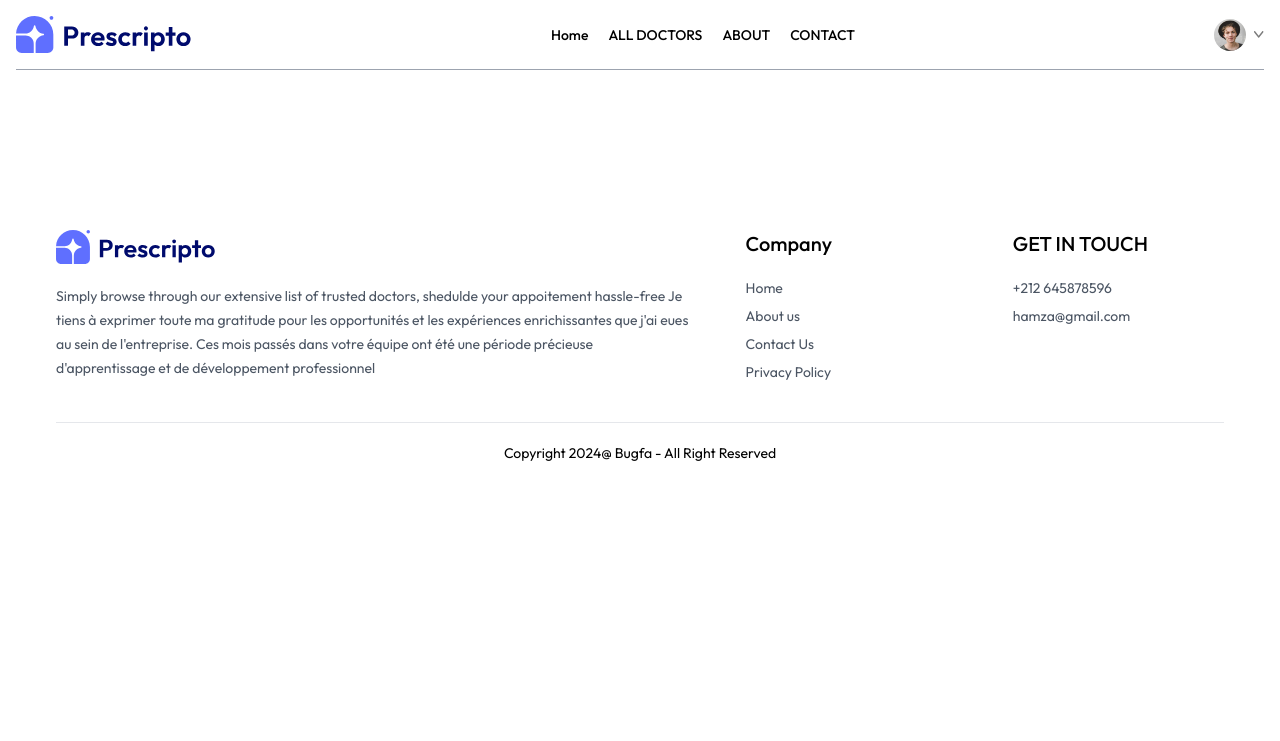
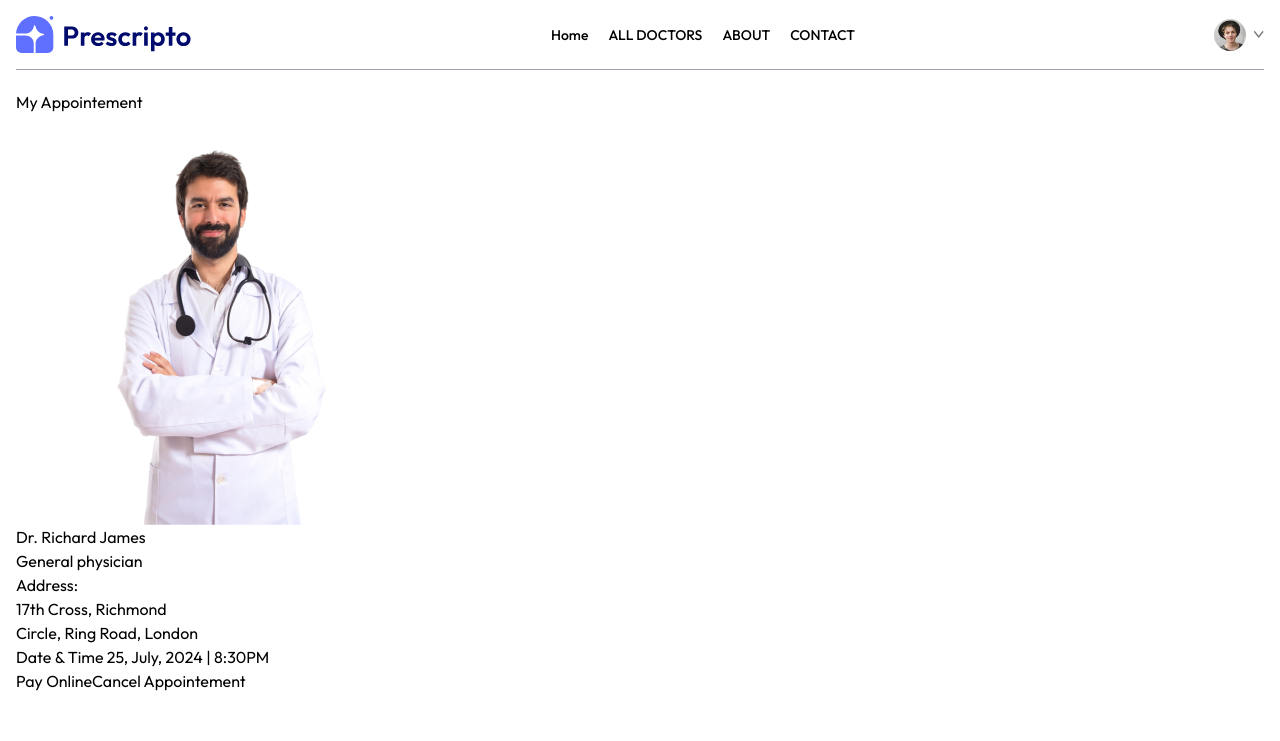
Before and after one commit to hamzarahmoun/doctor-appointement, a React (Vite) app in the folder frontend/: page /my-appointments in a window 1280 px wide. Shown: the top 741 px of the page. Built offline with nearby package versions, Linux system fonts and the light colour scheme.

Commit message:
my appointement structure

```diff
--- a/frontend/src/App.jsx
+++ b/frontend/src/App.jsx
@@ -22,7 +22,7 @@
         <Route path='/about' element={<About />} />
         <Route path='/login' element={<Login />} />
         <Route path='/my-profile' element={<MyProfile />} />
-        <Route path='/my-appointement' element={<MyAppointement />} />
+        <Route path='/my-appointments' element={<MyAppointement />} />
         <Route path='/appointement/:docId' element={<Appointement />} />
 
       </Routes>
--- a/frontend/src/pages/MyAppointement.jsx
+++ b/frontend/src/pages/MyAppointement.jsx
@@ -1,8 +1,37 @@
-import React from 'react'
+import React, { useContext } from 'react'
+import { AppContext } from '../context/AppContext'
+const MyAppointement = () => {
+  const { doctors } = useContext(AppContext)
+  return (
+    <div>
+      <p>My Appointement</p>
+      <div>
+        {doctors.slice(0, 2).map((item, index) => (
+          <div key={index}>
+            <div>
+              <img src={item.image} alt="" />
 
-const MyAppointement = () => {
-  return (
-    <div>MyAppointement</div>
+            </div>
+            <div>
+              <p>{item.name}</p>
+              <p>{item.speciality}</p>
+              <p>Address:</p>
+              <p>{item.address.line1}</p>
+              <p>{item.address.line2}</p>
+              <p><span>Date & Time</span> 25, July, 2024 | 8:30PM </p>
+            </div>
+            <div></div>
+            <div>
+              <button>Pay Online</button>
+              <button>Cancel Appointement</button>
+
+            </div>
+          </div>
+
+        ))}
+
+      </div>
+    </div>
   )
 }
 
```
Also changed, not shown: frontend/src/pages/Login.jsx (line endings or trailing spaces).
